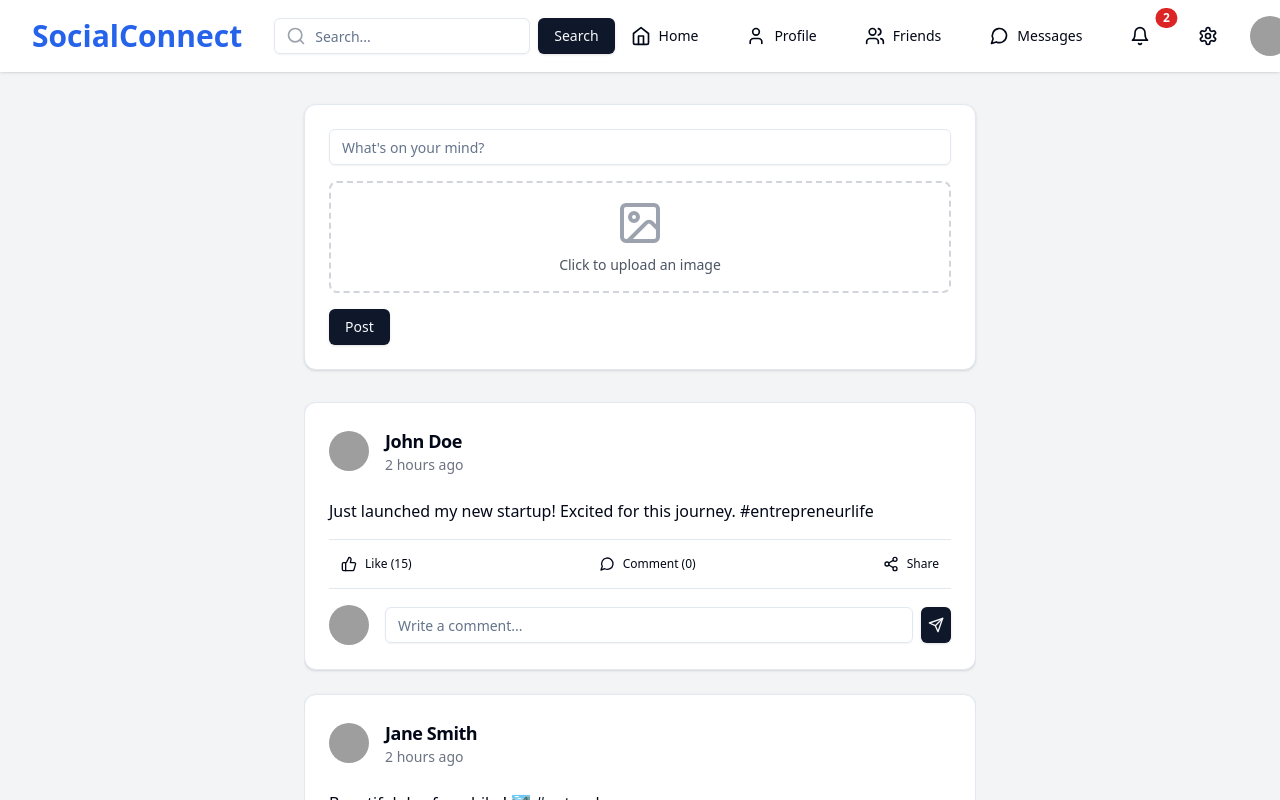
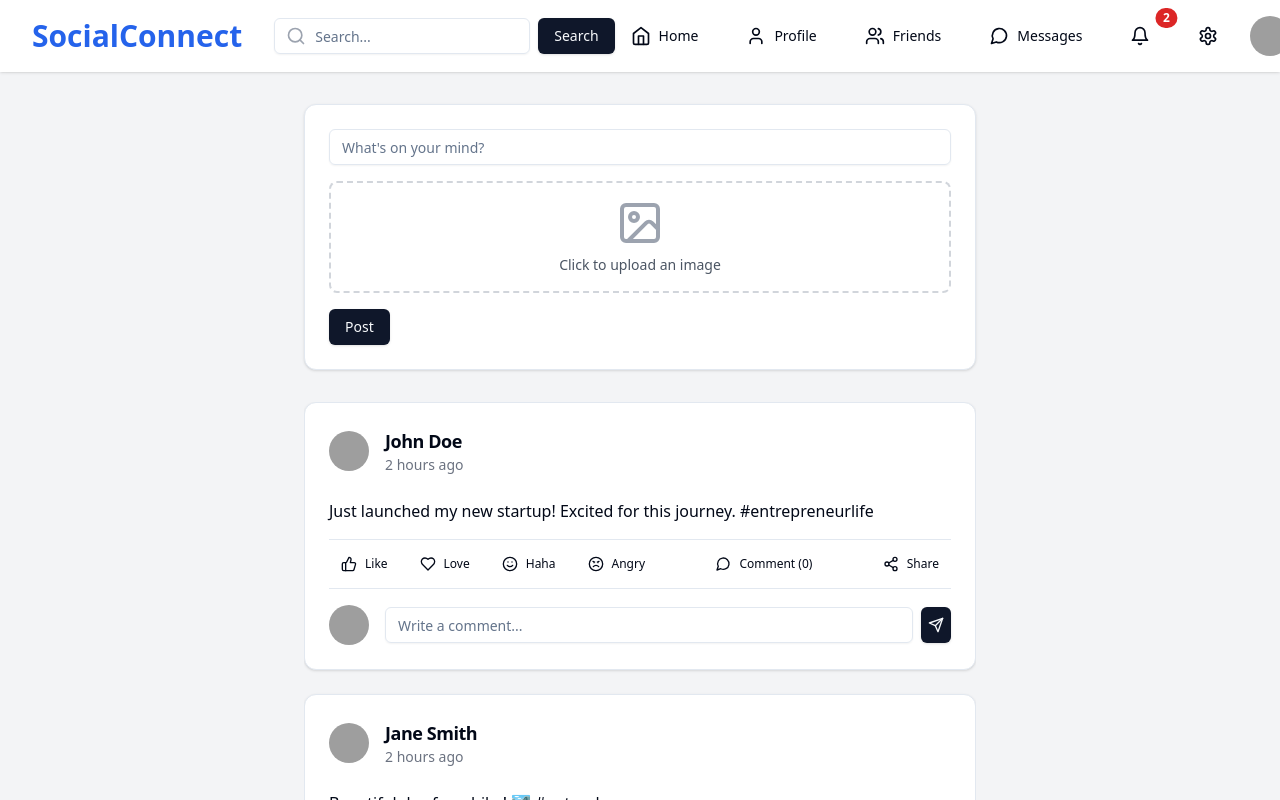
Before and after one commit to markokraemer/social-media-platform-example, a Next.js app: page / in a window 1280 px wide. Shown: the top 800 px of the page. Built offline with nearby package versions, Linux system fonts and the light colour scheme; grey boxes are pictures that could not be loaded.

Commit message:
SOFTGEN MAGIC

```diff
--- a/package.json
+++ b/package.json
@@ -57,6 +57,7 @@
     "react-dnd": "^16.0.1",
     "react-dom": "^18",
     "react-hook-form": "^7.52.0",
+    "react-infinite-scroll-component": "^6.1.0",
     "react-resizable-panels": "^2.0.19",
     "sonner": "^1.5.0",
     "tailwind-merge": "^2.3.0",
--- a/src/components/Post.js
+++ b/src/components/Post.js
@@ -3,7 +3,7 @@ import { Card, CardHeader, CardTitle, CardContent } from "@/components/ui/card";
 import { Avatar, AvatarFallback, AvatarImage } from "@/components/ui/avatar";
 import { Button } from "@/components/ui/button";
 import { Input } from "@/components/ui/input";
-import { ThumbsUp, MessageCircle, Share2, Send } from 'lucide-react';
+import { ThumbsUp, MessageCircle, Share2, Send, Heart, Smile, Angry } from 'lucide-react';
 import { motion } from "framer-motion";
 import {
   Dialog,
@@ -13,21 +13,24 @@ import {
   DialogTitle,
   DialogTrigger,
 } from "@/components/ui/dialog";
+import { Tooltip, TooltipContent, TooltipProvider, TooltipTrigger } from "@/components/ui/tooltip";
 
 export const Post = ({ post }) => {
   const [isCommenting, setIsCommenting] = useState(false);
   const [comment, setComment] = useState('');
   const [comments, setComments] = useState(post.comments || []);
   const [likes, setLikes] = useState(post.likes);
-  const [isLiked, setIsLiked] = useState(false);
+  const [reaction, setReaction] = useState(null);
 
-  const handleLike = () => {
-    if (isLiked) {
+  const handleReaction = (newReaction) => {
+    if (reaction === newReaction) {
+      setReaction(null);
       setLikes(likes - 1);
     } else {
+      if (reaction) setLikes(likes - 1);
+      setReaction(newReaction);
       setLikes(likes + 1);
     }
-    setIsLiked(!isLiked);
   };
 
   const handleComment = () => {
@@ -68,12 +71,41 @@ export const Post = ({ post }) => {
           <img src={post.image} alt="Post content" className="mb-4 rounded-lg max-h-96 w-full object-cover" />
         )}
         <div className="flex items-center justify-between border-t border-b py-2 mb-4">
-          <motion.div whileTap={{ scale: 0.9 }}>
-            <Button variant="ghost" size="sm" onClick={handleLike} className={isLiked ? 'text-blue-500' : ''}>
-              <ThumbsUp className="w-4 h-4 mr-2" />
-              Like ({likes})
-            </Button>
-          </motion.div>
+          <TooltipProvider>
+            <Tooltip>
+              <TooltipTrigger asChild>
+                <div className="flex space-x-2">
+                  <motion.div whileTap={{ scale: 0.9 }}>
+                    <Button variant="ghost" size="sm" onClick={() => handleReaction('like')} className={reaction === 'like' ? 'text-blue-500' : ''}>
+                      <ThumbsUp className="w-4 h-4 mr-2" />
+                      Like
+                    </Button>
+                  </motion.div>
+                  <motion.div whileTap={{ scale: 0.9 }}>
+                    <Button variant="ghost" size="sm" onClick={() => handleReaction('love')} className={reaction === 'love' ? 'text-red-500' : ''}>
+                      <Heart className="w-4 h-4 mr-2" />
+                      Love
+                    </Button>
+                  </motion.div>
+                  <motion.div whileTap={{ scale: 0.9 }}>
+                    <Button variant="ghost" size="sm" onClick={() => handleReaction('laugh')} className={reaction === 'laugh' ? 'text-yellow-500' : ''}>
+                      <Smile className="w-4 h-4 mr-2" />
+                      Haha
+                    </Button>
+                  </motion.div>
+                  <motion.div whileTap={{ scale: 0.9 }}>
+                    <Button variant="ghost" size="sm" onClick={() => handleReaction('angry')} className={reaction === 'angry' ? 'text-orange-500' : ''}>
+                      <Angry className="w-4 h-4 mr-2" />
+                      Angry
+                    </Button>
+                  </motion.div>
+                </div>
+              </TooltipTrigger>
+              <TooltipContent>
+                <p>{likes} reactions</p>
+              </TooltipContent>
+            </Tooltip>
+          </TooltipProvider>
           <Button variant="ghost" size="sm" onClick={() => setIsCommenting(!isCommenting)}>
             <MessageCircle className="w-4 h-4 mr-2" />
             Comment ({comments.length})
```
Also changed, not shown: 1 other file (tests, documents, lock files or other folders).
